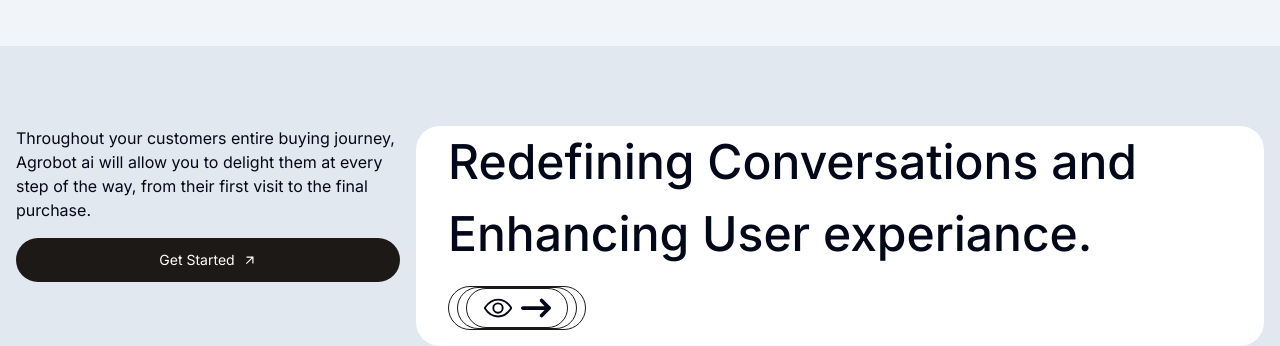
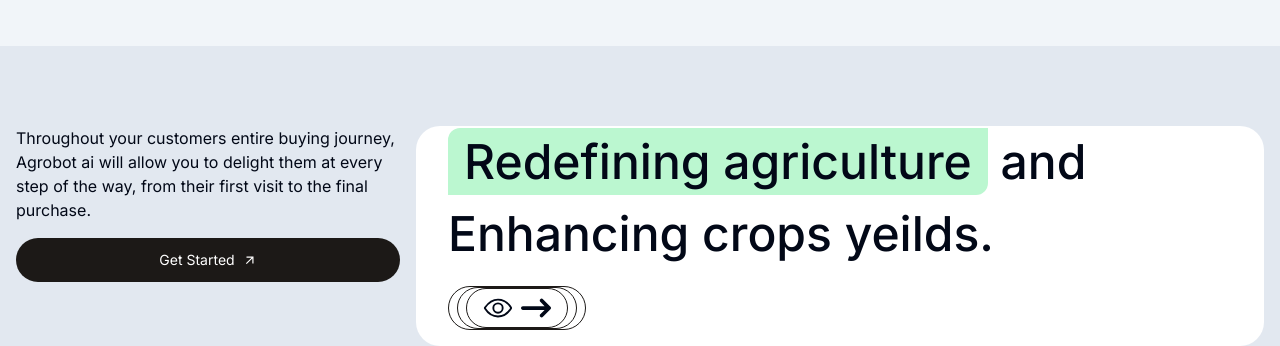
Before and after one commit to Sujanban/agrobot, a React (Vite) app in the folder client/: page / in a window 1280 px wide. Shown: the part 1640-1986 px from the top of the page. Built offline with nearby package versions, Linux system fonts and the light colour scheme.

Commit message:
codebase optimized

```diff
--- a/client/src/components/Feature.jsx
+++ b/client/src/components/Feature.jsx
@@ -24,7 +24,7 @@
                         </Link>
                     </div>
                     <div className='px-8 bg-white rounded-3xl'>
-                        <h1 className='text-5xl font-medium leading-normal'>Redefining Conversations and Enhancing User experiance.
+                        <h1 className='text-5xl font-medium leading-normal'><span className='bg-green-200 px-4 py-1 rounded-tl-xl rounded-br-xl'>Redefining agriculture</span> and Enhancing crops yeilds.
                         </h1>
                         <button className='my-4 inline-flex px-2 border border-stone-900 rounded-full'>
                             <button className='px-2 border border-stone-900 rounded-full'>
```
Also changed, not shown: client/src/assets/gemini logo.png (added).
